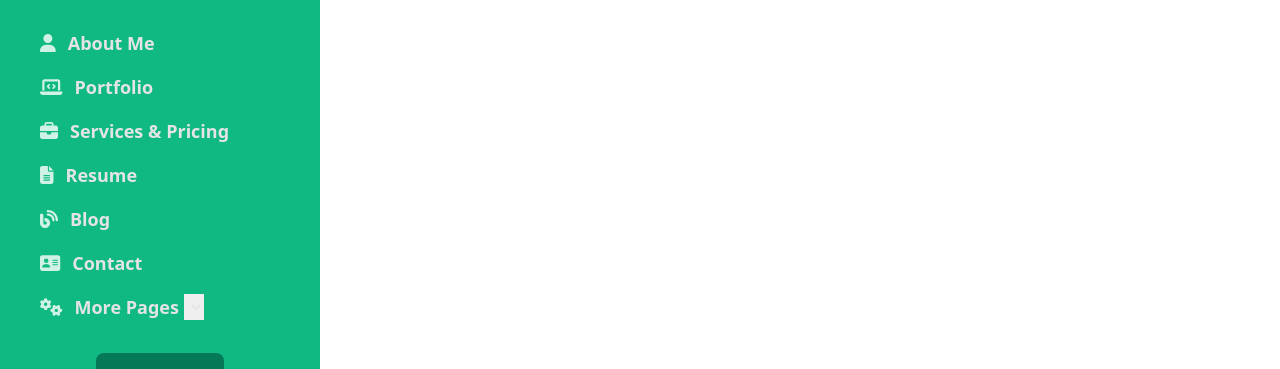
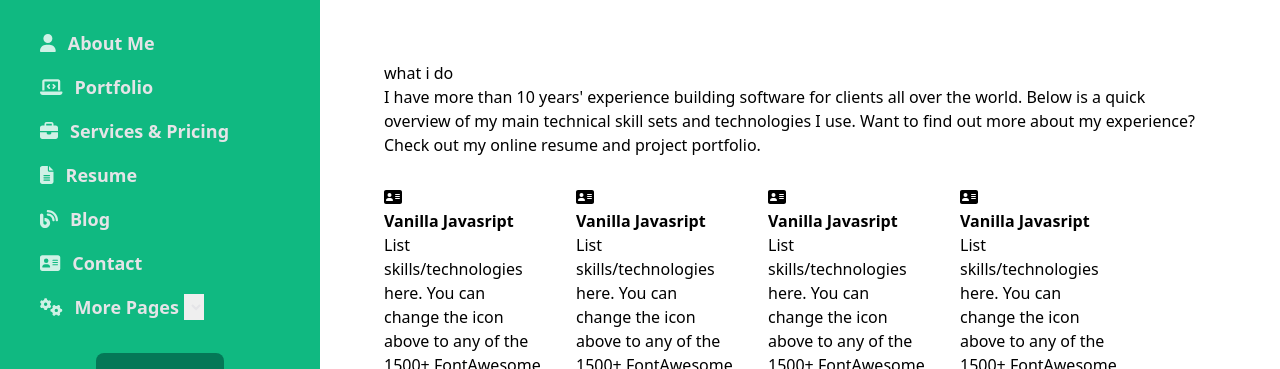
Before and after one commit to maurine-hub/Portfolio, a plain HTML site: page index.html in a window 1280 px wide. Shown: the part 431-800 px from the top of the page. Drawn offline with nearby package versions, Linux system fonts and the light colour scheme.

Commit message:
section3 insérée

```diff
--- a/index.html
+++ b/index.html
@@ -56,7 +56,7 @@
 
         </div>
 
-        <div class="w-3/4 ">
+        <div class="w-3/4  overflow-y-auto">
             <div class="flex w-full h-auto bg-gray-100  pt-16 pb-16 pl-16">
                 <div class="w-4/6 ">
                     <h1 class="text-5xl text-black capitalize font-bold pb-4">simon doe</h1>
@@ -73,6 +73,40 @@
 
                 </div>
             </div>
+
+            <div class="p-16">
+                <h1>what i do</h1>
+                <p>I have more than 10 years' experience building software for clients all over the world. Below is a quick overview of my main technical skill sets and technologies I use. Want to find out more about my experience? Check out my online resume and project portfolio.</p>
+
+                <div class="flex w-full flex-wrap">
+                    <div class="pr-8 mt-7 w-48">
+                        <a href=""><i class="fa-solid fa-address-card"></i></a>
+                        <h1 class="text-base font-bold capitalize">vanilla javasript</h1>
+                        <p>List skills/technologies here. You can change the icon above to any of the 1500+ FontAwesome 5 free icons available. Aenean commodo ligula eget dolor.</p>
+                    </div>
+                    <div class="pr-8 mt-7 w-48">
+                        <a href=""><i class="fa-solid fa-address-card"></i></a>
+                        <h1 class="text-base font-bold capitalize">vanilla javasript</h1>
+                        <p>List skills/technologies here. You can change the icon above to any of the 1500+ FontAwesome 5 free icons available. Aenean commodo ligula eget dolor.</p>
+                    </div>
+                    <div class="pr-8 mt-7 w-48">
+                        <a href=""><i class="fa-solid fa-address-card"></i></a>
+                        <h1 class="text-base font-bold capitalize">vanilla javasript</h1>
+                        <p>List skills/technologies here. You can change the icon above to any of the 1500+ FontAwesome 5 free icons available. Aenean commodo ligula eget dolor.</p>
+                    </div>
+                    <div class="pr-8 mt-7 w-48">
+                        <a href=""><i class="fa-solid fa-address-card"></i></a>
+                        <h1 class="text-base font-bold capitalize">vanilla javasript</h1>
+                        <p>List skills/technologies here. You can change the icon above to any of the 1500+ FontAwesome 5 free icons available. Aenean commodo ligula eget dolor.</p>
+                    </div>
+                    <div class="pr-8 mt-7 w-48">
+                        <a href=""><i class="fa-solid fa-address-card"></i></a>
+                        <h1 class="text-base font-bold capitalize">vanilla javasript</h1>
+                        <p>List skills/technologies here. You can change the icon above to any of the 1500+ FontAwesome 5 free icons available. Aenean commodo ligula eget dolor.</p>
+                    </div>
+
+                </div>
+            </div>
         </div>
     </div>
 </body>
```
